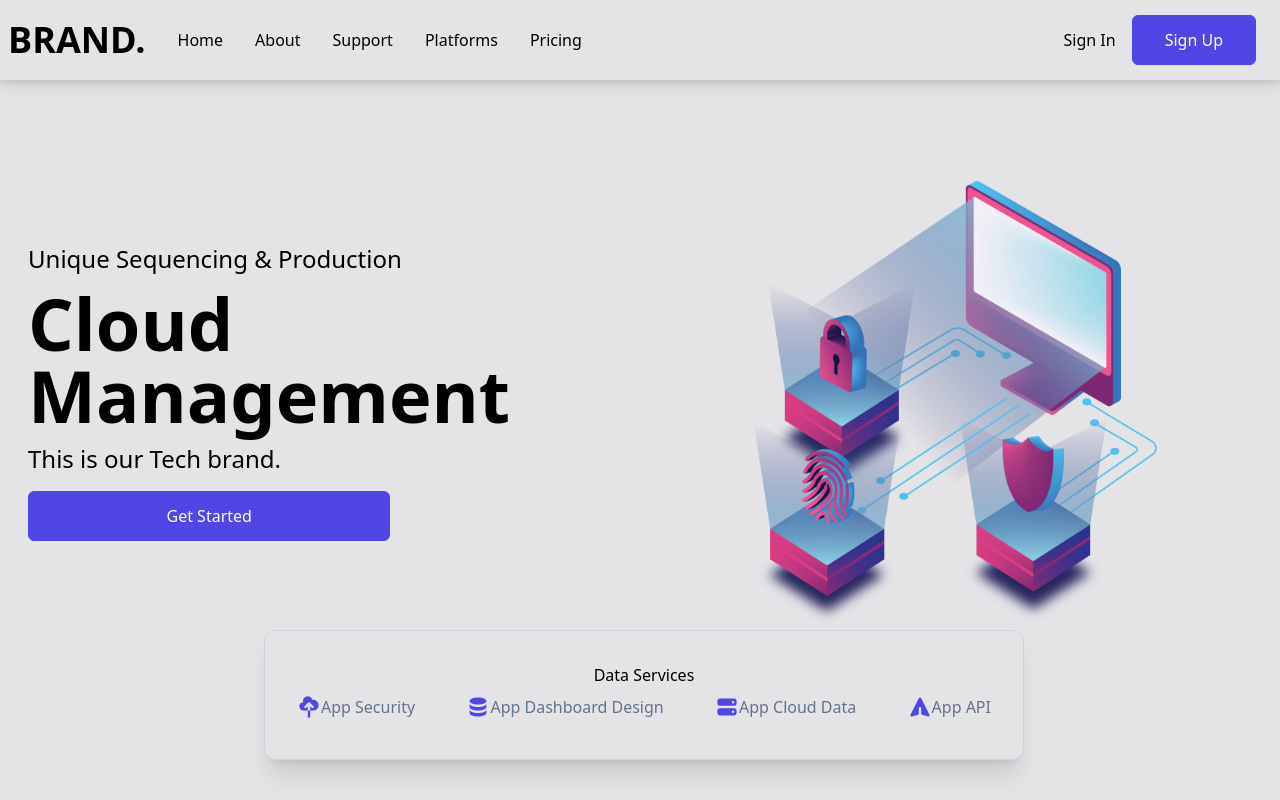
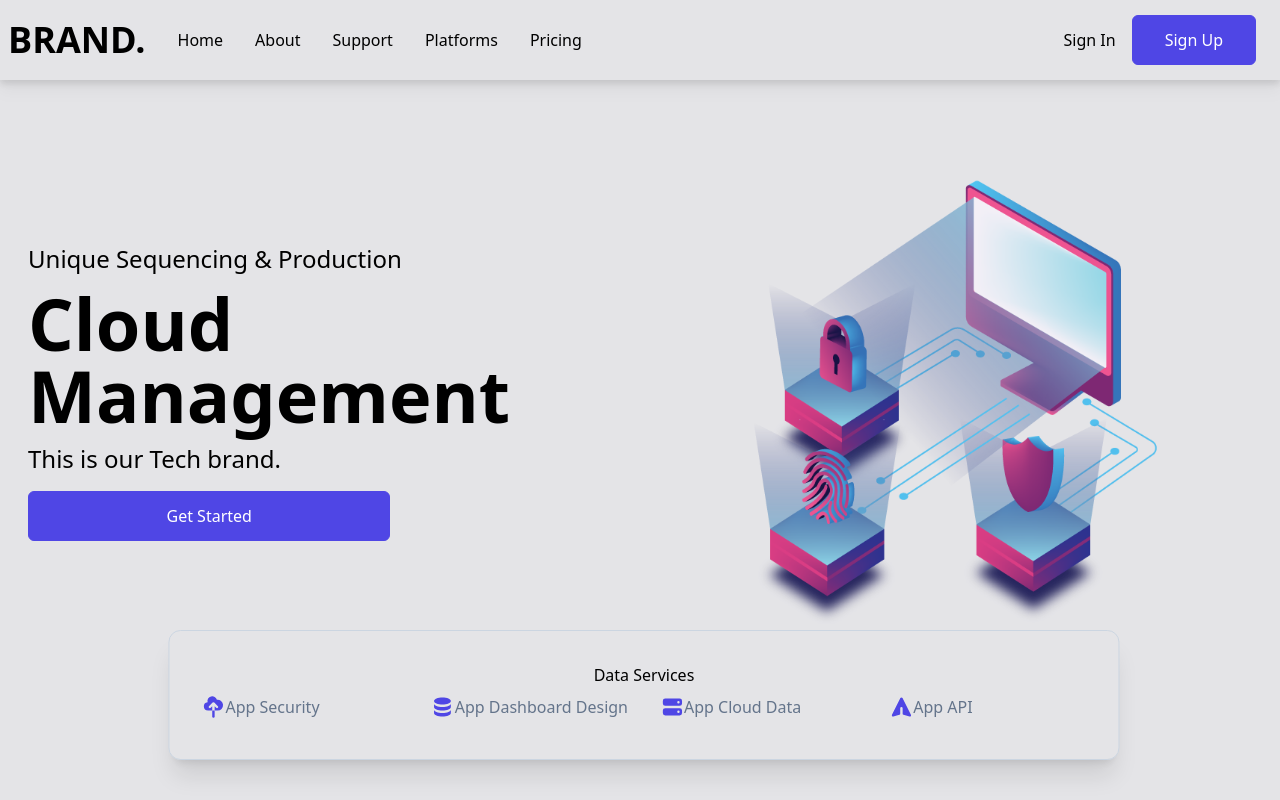
Before and after one commit to Debbl/cloud-app-react, a React (Create React App) app: page / in a window 1280 px wide. Shown: the top 800 px of the page. Built offline with nearby package versions, Linux system fonts and the light colour scheme.

Commit message:
fix hero layout

```diff
--- a/src/components/Hero.jsx
+++ b/src/components/Hero.jsx
@@ -26,14 +26,14 @@ export default function Hero() {
         <div>
           <img className="w-full" src={bgImg} alt="/" />
         </div>
-        <div className="flex absolute bottom-[5%] flex-col py-8 mx-1 text-center bg-zinc-200 rounded-xl border border-slate-300 shadow-xl md:left-1/2 md:min-w-[760px] md:-translate-x-1/2">
+        <div className="flex absolute inset-x-0 bottom-[5%] flex-col py-8 mx-1 text-center bg-zinc-200  rounded-xl border border-slate-300 shadow-xl md:left-1/2 md:min-w-max md:-translate-x-1/2">
           <p>Data Services</p>
-          <div className="flex flex-wrap justify-between px-4">
+          <div className="grid grid-cols-1 px-4 md:grid-cols-2 lg:grid-cols-4">
             <p className="flex py-2 px-4 text-slate-500">
               <CloudUploadIcon className="h-6 text-indigo-600" />
               App Security
             </p>
-            <p className="flex py-2 px-4 text-slate-500">
+            <p className="flex py-2 px-4 w-max text-slate-500">
               <DatabaseIcon className="h-6 text-indigo-600" />
               App Dashboard Design
             </p>
```
